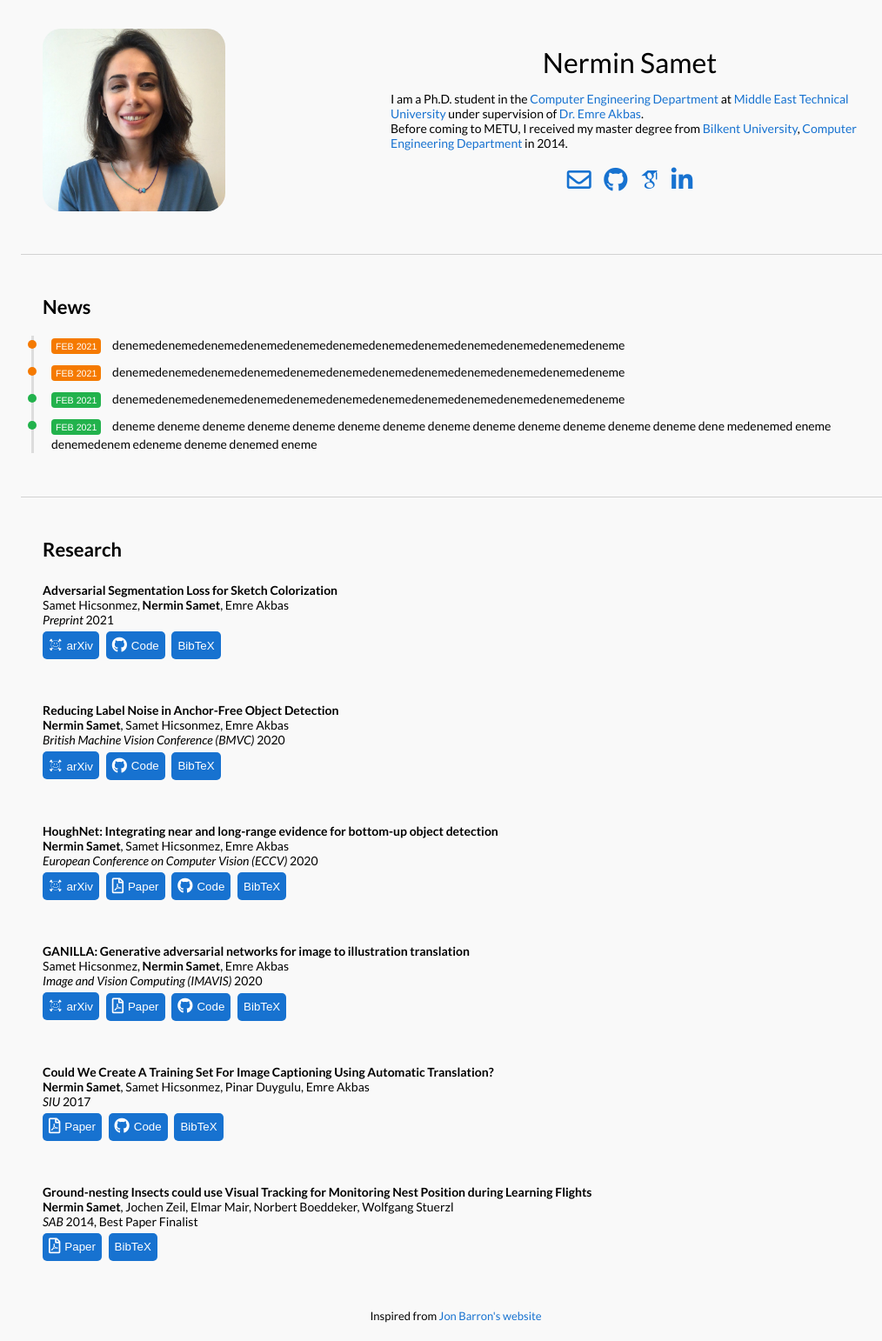
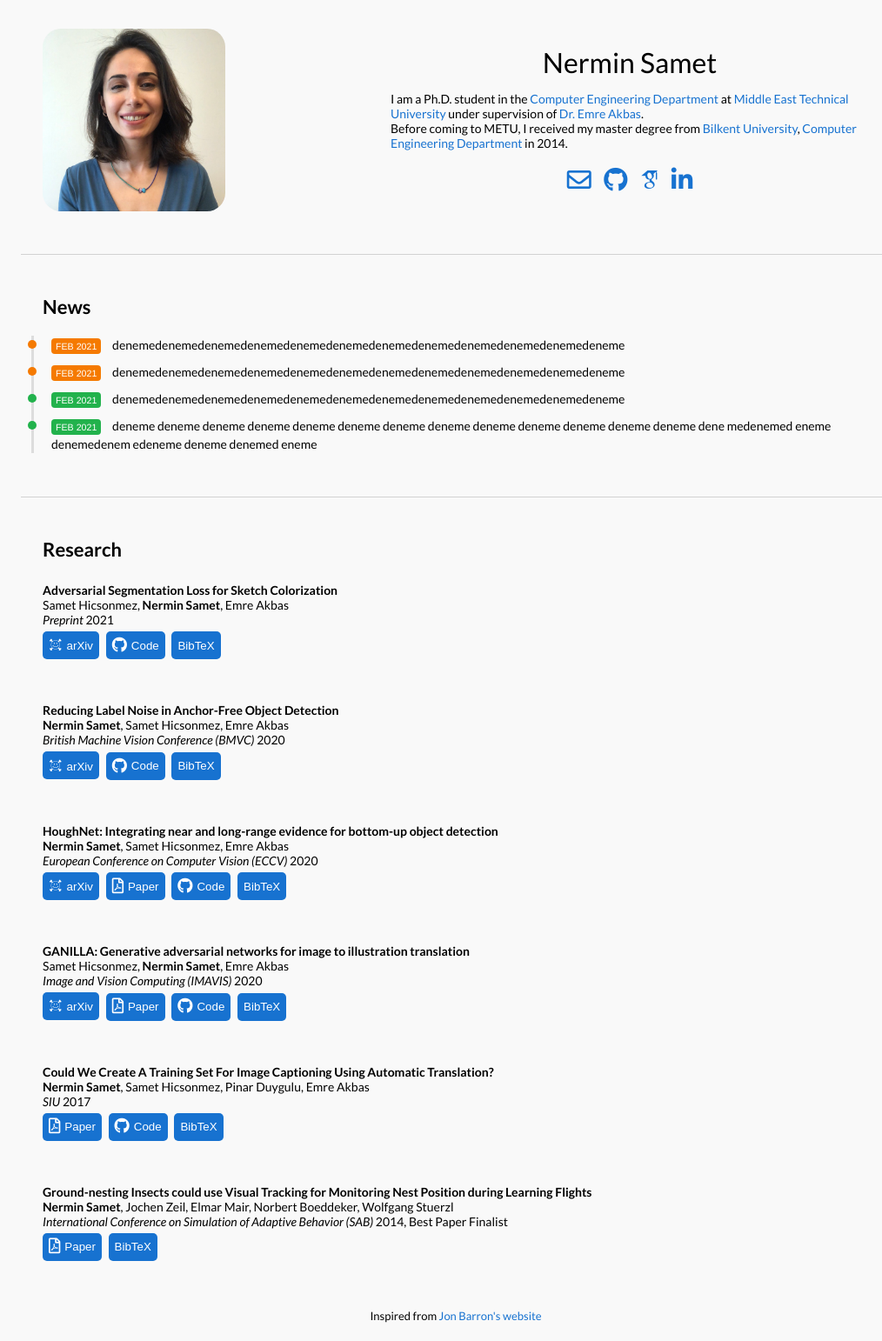
Before and after one commit to nerminsamet/nerminsamet.github.io, a Jekyll site: the page built from _posts/news/2021-02-18-test1.markdown, in a window 1280 px wide. Shown: the whole page at 87% size, without its empty margins (116-1130 px from the left). Built offline with Jekyll 4.4.1, drawn with Linux system fonts in a browser that asks for light colours; some web fonts are replaced.

Commit message:
Update 2021-01-23-insects.markdown

```diff
--- a/_posts/research/2021-01-23-insects.markdown
+++ b/_posts/research/2021-01-23-insects.markdown
@@ -2,12 +2,11 @@
 layout: post
 title:  "Ground-nesting Insects could use Visual Tracking for Monitoring Nest Position during Learning Flights"
 date:   2014-01-23 20:00:00 +03:00
-image: /images/draw.png
 categories: research
 author: "Nermin Samet"
 authors: "<strong>Nermin Samet</strong>, Jochen Zeil, Elmar Mair, Norbert Boeddeker, Wolfgang Stuerzl"
-venue: "SAB"
-paper: http://users.metu.edu.tr/snermin/papers/sab2014.pdf
+venue: "International Conference on Simulation of Adaptive Behavior (SAB)"
+paper: https://link.springer.com/chapter/10.1007/978-3-319-08864-8_11
 bib: bib/sab14.bib
 desc: "Best Paper Finalist"
 ---
```
